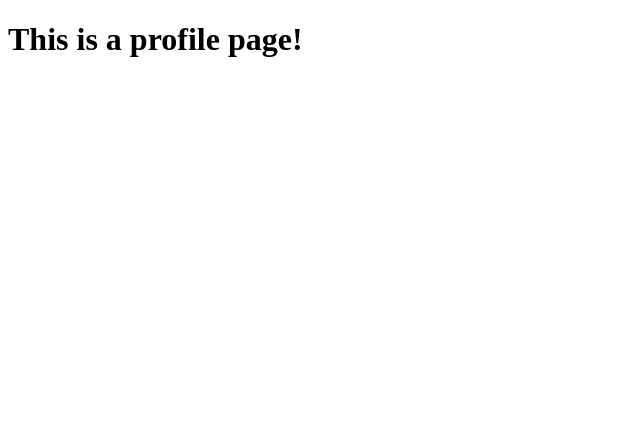
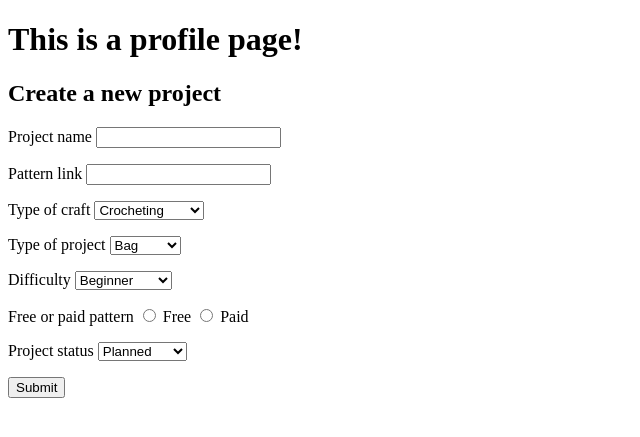
Before and after one commit to mmignola/Hackbright-Capstone-Project, a Flask app: page /user_profile in a window 1280 px wide. Shown: the top 437 px of the page, without its empty margins (0-640 px from the left). Run offline with Flask 2, Linux system fonts and the light colour scheme.

Commit message:
added project creation form to profile page

```diff
--- a/crud.py
+++ b/crud.py
@@ -16,12 +16,13 @@ def create_user(fname, lname, email, password):
     return user
 
 
-def create_project(user, pattern_link, craft_type, proj_type, difficulty, free_pattern, proj_status):
+def create_project(user, pattern_link, proj_name, craft_type, proj_type, difficulty, free_pattern, proj_status):
     """Create and return a new project."""
 
     project = Project(
         user = user,
         pattern_link = pattern_link,
+        proj_name = proj_name,
         craft_type = craft_type,
         proj_type = proj_type,
         difficulty = difficulty,
--- a/model.py
+++ b/model.py
@@ -29,6 +29,7 @@ class Project(db.Model):
 
     proj_id = db.Column(db.Integer, autoincrement = True, primary_key = True)
     user_id = db.Column(db.Integer, db.ForeignKey("users.user_id"))
+    proj_name = db.Column(db.String)
     pattern_link = db.Column(db.String)
     craft_type = db.Column(db.String)
     proj_type = db.Column(db.String)
@@ -41,7 +42,7 @@ class Project(db.Model):
     def __repr__(self):
         """Show info about project."""
 
-        return f"<Project proj_id={self.proj_id} user_id={self.user_id} pattern_link={self.pattern_link} craft_type={self.craft_type} proj_type={self.proj_type}>"
+        return f"<Project proj_id={self.proj_id} user_id={self.user_id} proj_name={self.proj_name} pattern_link={self.pattern_link} craft_type={self.craft_type} proj_type={self.proj_type}>"
 
 
 class Update(db.Model):
--- a/templates/user_profile.html
+++ b/templates/user_profile.html
@@ -3,4 +3,59 @@
 
 <h1>This is a profile page!</h1>
 
+<h2>Create a new project</h2>
+    <form action="/projects" method="POST">
+        <p>Project name <input type="text" name="proj_name"></p>
+        <p>Pattern link <input type="text" name="pattern_link"></p>
+
+        <p><label for="craft_type">Type of craft </label>
+        <select name="craft_type" id="craft_type">
+            <option value="crocheting">Crocheting</option>
+            <option value="cross_stitching">Cross stitching</option>
+            <option value="embroidery">Embroidery</option>
+            <option value="knitting">Knitting</option>
+            <option value="sewing">Sewing</option>
+            <option value="other">Other</option>
+        </select></p>
+
+        <p><label for="proj_type">Type of project </label>
+        <select name="proj_type" id="proj_type">
+            <option value="bag">Bag</option>
+            <option value="blanket">Blanket</option>
+            <option value="dress">Dress</option>
+            <option value="gloves">Gloves</option>
+            <option value="hat">Hat</option>
+            <option value="pants">Pants</option>
+            <option value="plush">Plush</option>
+            <option value="shirt">Shirt</option>
+            <option value="socks">Socks</option>
+            <option value="sweater">Sweater</option>
+            <option value="other">Other</option>
+        </select></p>
+
+        <p><label for="difficulty">Difficulty </label>
+            <select name="difficulty" id="difficulty">
+                <option value="beginner">Beginner</option>
+                <option value="intermediate">Intermediate</option>
+                <option value="hard">Hard</option>
+                <option value="expert">Expert</option>
+            </select></p>
+
+        <p>Free or paid pattern
+        <input type="radio" name="free_pattern" value="True" id="free_pattern">
+        <label for="free_pattern">Free</label>
+
+        <input type="radio" name="free_pattern" value="False" id="paid_pattern">
+        <label for="paid_pattern">Paid</label></p>
+
+        <p><label for="proj_status">Project status </label>
+            <select name="proj_status" id="proj_status">
+                <option value="planned">Planned</option>
+                <option value="in_progress">In progress</option>
+                <option value="complete">Complete</option>
+            </select></p>
+
+        <p><input type="submit"></p>
+    </form>
+
 </html>
```
Also changed, not shown: server.py (+6 -1 lines), templates/create_project.html (added, +8 -0 lines).
